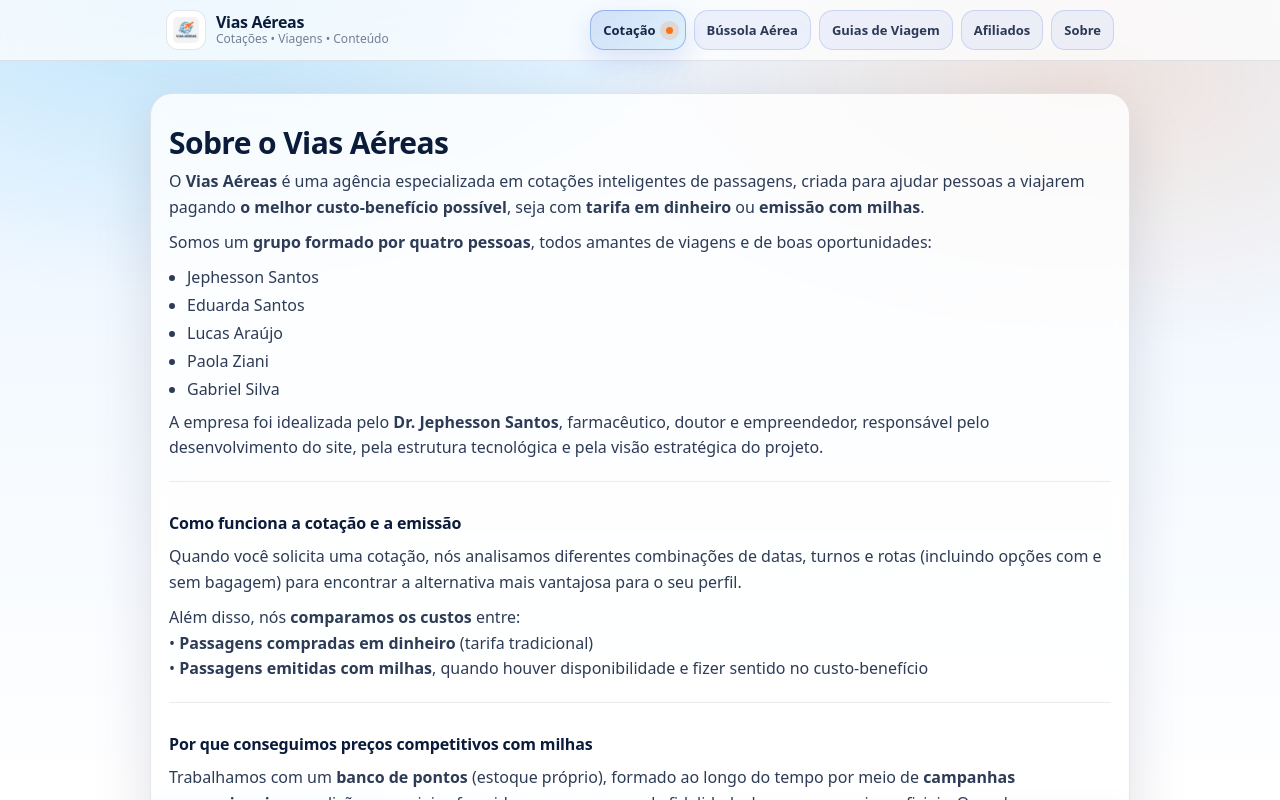
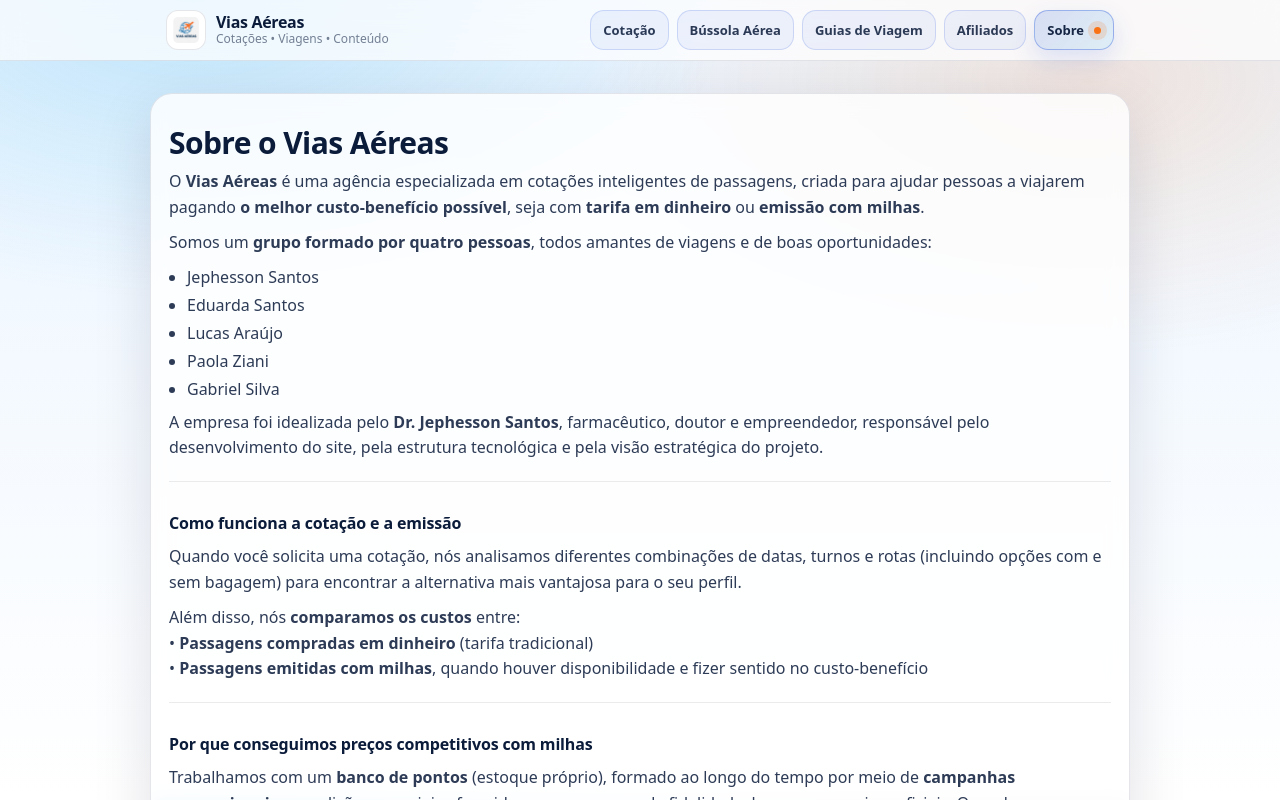
Before and after one commit to jephesson/vias-aereas-site, a Next.js app: page /sobre in a window 1280 px wide. Shown: the top 800 px of the page. Built offline with nearby package versions, Linux system fonts and the light colour scheme.

Commit message:
Fix layout: remove headers() async + usar NavTabs (sem middleware)

```diff
--- a/src/app/layout.tsx
+++ b/src/app/layout.tsx
@@ -1,69 +1,35 @@
 import "./globals.css";
 import Link from "next/link";
-import { headers } from "next/headers";
+import NavTabs from "@/components/NavTabs"; // ajuste o caminho se o seu arquivo estiver em outro lugar
 
 export const metadata = {
   title: "Vias Aéreas",
   description: "Solicite cotações e acompanhe nossos destinos.",
 };
 
-type NavItem = { href: string; label: string };
-
-const NAV: NavItem[] = [
-  { href: "/", label: "Cotação" },
-  { href: "/bussola-aerea", label: "Bússola Aérea" },
-  { href: "/guias", label: "Guias de Viagem" },
-  { href: "/afiliados", label: "Afiliados" },
-  { href: "/sobre", label: "Sobre" },
-];
-
-function normalizePath(p: string) {
-  if (!p) return "/";
-  const base = p.split("?")[0].split("#")[0];
-  if (base !== "/" && base.endsWith("/")) return base.slice(0, -1);
-  return base || "/";
-}
-
-function isActive(currentPath: string, href: string) {
-  const cur = normalizePath(currentPath);
-  const target = normalizePath(href);
-
-  if (target === "/") return cur === "/";
-  return cur === target || cur.startsWith(target + "/");
-}
-
-export default function RootLayout({ children }: { children: React.ReactNode }) {
-  const h = headers();
-  const currentPath = normalizePath(h.get("x-pathname") || "/");
-
+export default function RootLayout({
+  children,
+}: {
+  children: React.ReactNode;
+}) {
   return (
     <html lang="pt-br">
       <body>
         <header className="va-topnav">
           <div className="va-topnav-inner">
             <Link className="va-brandlink" href="/">
-              <img className="va-toplogo" src="/logo-vias-aereas.png" alt="Vias Aéreas" />
+              <img
+                className="va-toplogo"
+                src="/logo-vias-aereas.png"
+                alt="Vias Aéreas"
+              />
               <div className="va-brandtext">
                 <div className="va-brandname">Vias Aéreas</div>
                 <div className="va-brandsub">Cotações • Viagens • Conteúdo</div>
               </div>
             </Link>
 
-            <nav className="va-tabs" aria-label="Menu">
-              {NAV.map((item) => {
-                const active = isActive(currentPath, item.href);
-                return (
-                  <Link
-                    key={item.href}
-                    href={item.href}
-                    className={`va-tab ${active ? "va-tab--active" : ""}`}
-                    aria-current={active ? "page" : undefined}
-                  >
-                    {item.label}
-                  </Link>
-                );
-              })}
-            </nav>
+            <NavTabs />
           </div>
         </header>
 
--- /dev/null
+++ b/src/components/NavTabs.tsx
@@ -0,0 +1,41 @@
+"use client";
+
+import Link from "next/link";
+import { usePathname } from "next/navigation";
+
+type Tab = { href: string; label: string; match?: "exact" | "prefix" };
+
+const tabs: Tab[] = [
+  { href: "/", label: "Cotação", match: "exact" },
+  { href: "/bussola-aerea", label: "Bússola Aérea", match: "prefix" },
+  { href: "/guias", label: "Guias de Viagem", match: "prefix" },
+  { href: "/afiliados", label: "Afiliados", match: "prefix" },
+  { href: "/sobre", label: "Sobre", match: "prefix" },
+];
+
+function isActive(pathname: string, tab: Tab) {
+  if (tab.match === "exact") return pathname === tab.href;
+  return tab.href === "/" ? pathname === "/" : pathname.startsWith(tab.href);
+}
+
+export default function NavTabs() {
+  const pathname = usePathname() || "/";
+
+  return (
+    <nav className="va-tabs" aria-label="Menu">
+      {tabs.map((t) => {
+        const active = isActive(pathname, t);
+        return (
+          <Link
+            key={t.href}
+            className={`va-tab ${active ? "va-tab--active" : ""}`}
+            href={t.href}
+            aria-current={active ? "page" : undefined}
+          >
+            {t.label}
+          </Link>
+        );
+      })}
+    </nav>
+  );
+}
```
Also changed, not shown: src/middleware.ts (deleted, +0 -13 lines).
